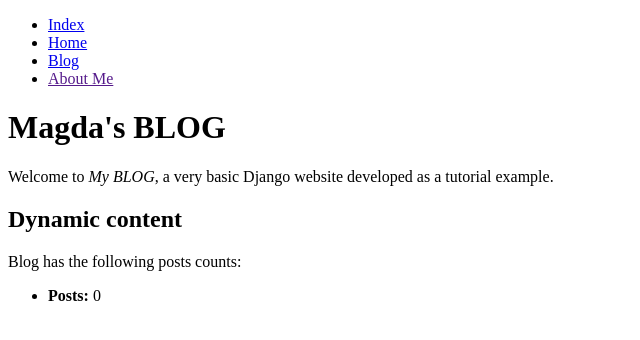
After one commit to Magdaa/MySite, a Django app: page /index/ in a window 1280 px wide. The commit adds this page. Shown: the top 340 px of the page, without its empty margins (0-640 px from the left). Run offline with Django 3.2, Linux system fonts and the light colour scheme; data that the repository does not hold is empty; some libraries are stand-ins or nearby versions.

Commit message:
urls cleanup

```diff
--- a/MySite/urls.py
+++ b/MySite/urls.py
@@ -15,12 +15,13 @@ Including another URLconf
 """
 from django.conf.urls import url, include
 from django.contrib import admin
-from blog.views import homepage, current_datetime, view_post
+from blog.views import current_datetime, view_post, index
 
 urlpatterns = [
     url(r'^admin/', include(admin.site.urls)),
-    url(r'^homepage/$', homepage),
-    url(r'^time/$', current_datetime),
-    url(r'^blog/$', view_post),
+    url(r'^homepage/', view_post, name='home'),
+    url(r'^time/', current_datetime),
+    url(r'^blog/$', view_post, name='home'),
+    url(r'^index/$', index, name='index'),
 
 ]
--- a/blog/views.py
+++ b/blog/views.py
@@ -1,25 +1,26 @@
 from django.shortcuts import render, render_to_response, get_object_or_404
+from django.template import RequestContext
+
 from blog.models import Post, Tag
 import datetime
 import psycopg2
 
 
+def index(request):
+    num_posts = Post.objects.all().count()
 
-def index(request):
-    return render_to_response('index.html', {
-        'posts': Post.objects.all()[:5]
-    })
+    return render(
+        request,
+        'index.html',
+        context={'num_posts': num_posts},
+    )
 
 
 def view_post(request):
-    return render_to_response('view_post.html', {
-        'post': get_object_or_404(Post)
-    })
-
-
-
-def homepage(request):
-    return render(request, 'homepage.html')
+    posts = Post.objects.all().order_by('-posted')
+    return render_to_response('homepage.html',
+                              {'posts': posts})
+    #  context_instance=RequestContext(request))
 
 
 def current_datetime(request):
--- /dev/null
+++ b/static/styles.css
@@ -0,0 +1,5 @@
+.sidebar-nav {
+    margin-top: 20px;
+    padding: 0;
+    list-style: none;
+}
--- a/templates/base.html
+++ b/templates/base.html
@@ -1,17 +1,24 @@
-<!DOCTYPE HTML PUBLIC "-//W3C//DTD HTML 4.01//EN">
+<!DOCTYPE html>
+<html lang="en">
+<head>
+    <link rel="stylesheet" href="/static/styles.css" />
+    <title>{% block title %}Magda's BLOG{% endblock %}</title>
+</head>
 
-<html lang="en">
+<body>
+    <div id="sidebar">
+        {% block sidebar %}
+        <ul>
+            <li><a href="{% url 'index' %}">Index</a> </li>
+            <li><a href="{% url 'home' %}">Home</a></li>
+            <li><a href="{% url 'home' %}">Blog</a></li>
+            <li><a href="">About Me</a></li>
+        </ul>
+        {% endblock %}
+    </div>
 
-<head>
-    <title>{% block title %}{% endblock %}</title>
-</head>
-<body>
-    <h1>Magda's BLOG</h1>
-    {% block content %}{% endblock %}
-
-    {% block footer %}
-    <hr>
-    <p>Thanks for visiting my site.</p>
-    {% endblock %}
+    <div id="content">
+        {% block content %}{% endblock %}
+    </div>
 </body>
 </html>
--- /dev/null
+++ b/templates/index.html
@@ -0,0 +1,15 @@
+{% extends "base.html" %}
+
+{% block content %}
+<h1>Magda's BLOG</h1>
+
+  <p>Welcome to <em>My BLOG</em>, a very basic Django website developed as a tutorial example.</p>
+
+<h2>Dynamic content</h2>
+
+  <p>Blog has the following posts counts:</p>
+  <ul>
+    <li><strong>Posts:</strong> {{ num_posts }}</li>
+  </ul>
+
+{% endblock %}
```
Also changed, not shown: blog/admin.py (+7 -2 lines), blog/models.py (+28 -13 lines), templates/homepage.html (+9 -0 lines).
